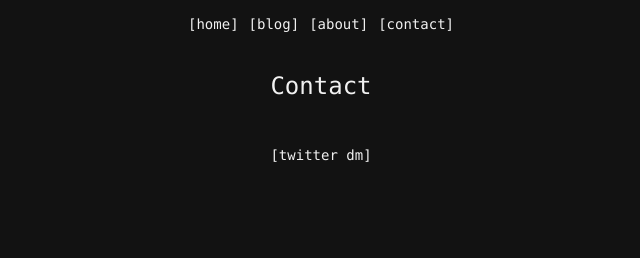
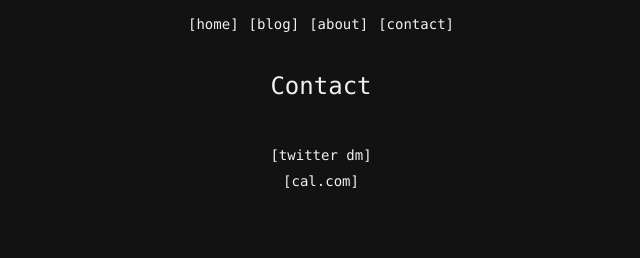
Before and after one commit to akxcix/akxcix.com, a React (Create React App) app: page /contact in a window 1280 px wide. Shown: the top 258 px of the page, without its empty margins (319-959 px from the left). Built offline with nearby package versions, Linux system fonts and the light colour scheme; the HTML template or start-up script is replaced by a standard one.

Commit message:
add contact link for calcom

```diff
--- a/src/commons/constants.tsx
+++ b/src/commons/constants.tsx
@@ -30,7 +30,7 @@ const BUTTON_NAME_FLICKR = "flickr";
 const BUTTON_NAME_CALCOM = "cal.com";
 
 // footer links
-const LINK_CALCOM = "https://cal.com/akxcix";
+export const LINK_CALCOM = "https://cal.com/akxcix";
 const LINK_GITHUB = "https://github.com/akxcix";
 const LINK_TWITTER = "https://twitter.com/akxcix_";
 const LINK_LINKEDIN = "https://linkedin.com/in/akxcix";
--- a/src/pages/Contact/Contact.tsx
+++ b/src/pages/Contact/Contact.tsx
@@ -1,12 +1,12 @@
 import { FC } from "react";
-import { CONTACT_EMAIL, TWITTER_DM } from "../../commons/constants";
+import { LINK_CALCOM, TWITTER_DM } from "../../commons/constants";
 import { H1, P } from "../../components/Typography/Titles";
 import { Column } from "../../components/Layout/Container/Container";
 import { Button } from "../../components/Buttons/Button";
 import { Helmet } from "react-helmet";
 
 interface ContactProps {
-    className: string,
+  className: string;
 }
 
 const Contact: FC<ContactProps> = ({ className }: ContactProps) => {
@@ -16,16 +16,25 @@ const Contact: FC<ContactProps> = ({ className }: ContactProps) => {
         <title>Contact</title>
       </Helmet>
       <Column className={"column" + className}>
-                <H1>
-                    Contact
-                </H1>
+        <H1>Contact</H1>
         <br />
         <P>
-                    <Button className={"button-twitter" + className} href={TWITTER_DM} text="twitter dm" />
+          <Button
+            className={"button-twitter" + className}
+            href={TWITTER_DM}
+            text="twitter dm"
+          />
+        </P>
+        <P>
+          <Button
+            className={"button-calcom" + className}
+            href={LINK_CALCOM}
+            text="cal.com"
+          />
         </P>
       </Column>
     </div>
-    )
-}
+  );
+};
 
 export default Contact;
```
Lines whose indentation alone changed are shown as unchanged.
